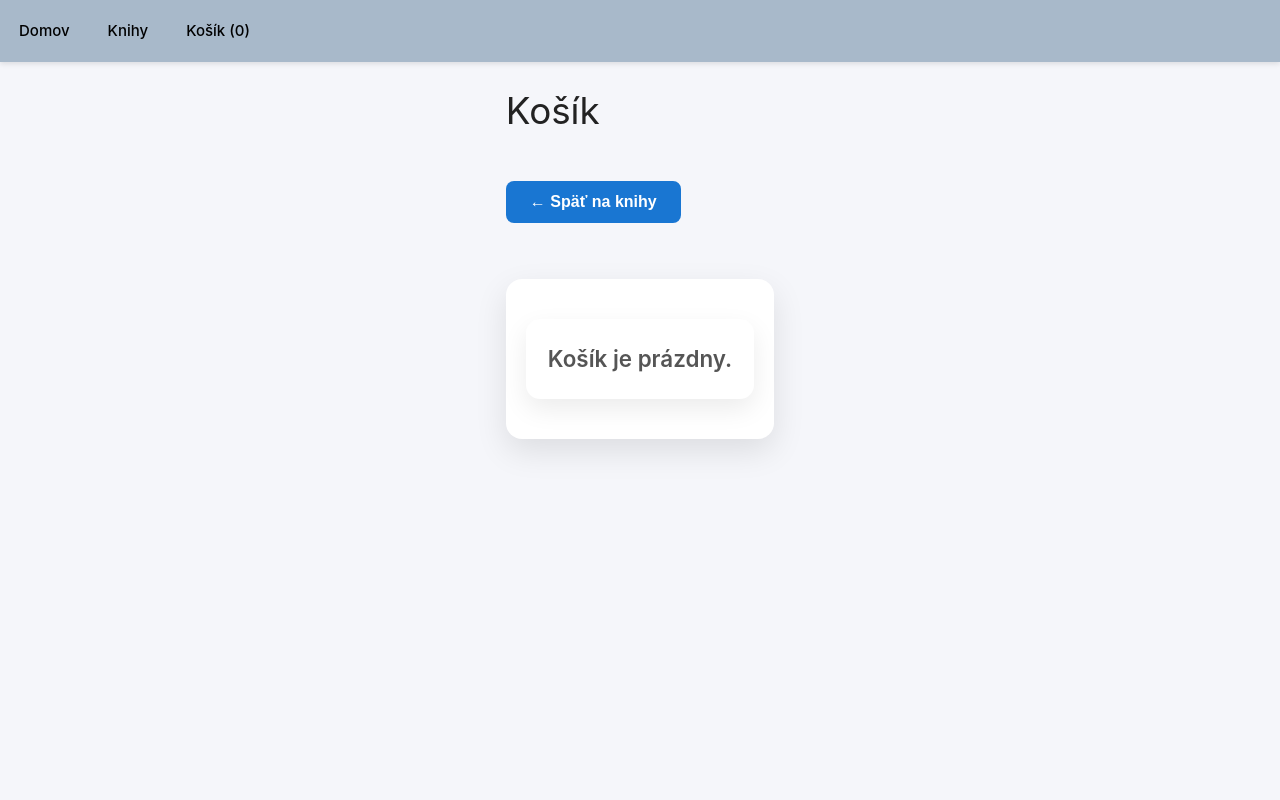
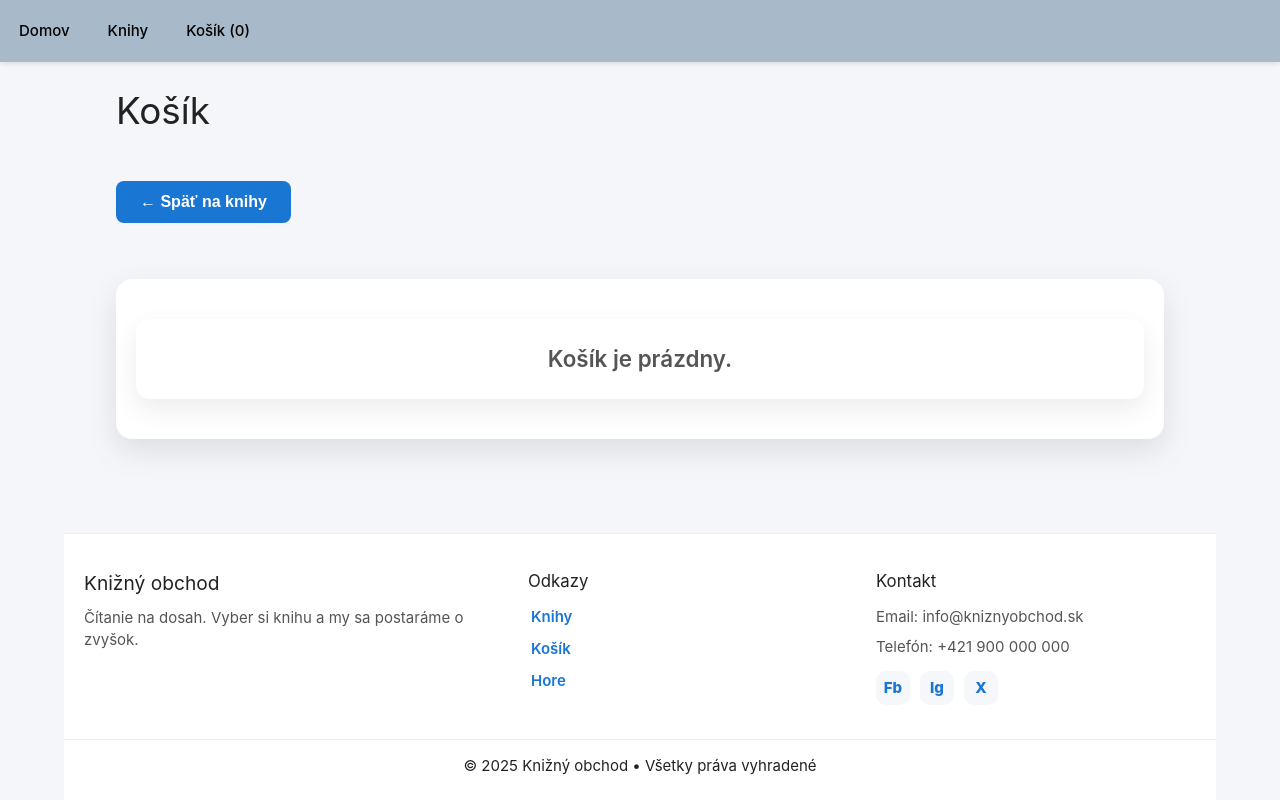
Before and after one commit to bebeBerni/Knizny-e-shop, a Vue app: page /kosik in a window 1280 px wide. Built offline with nearby package versions, Linux system fonts and the light colour scheme; the HTML template or start-up script is replaced by a standard one.

Commit message:
footer + oprava inputu

```diff
--- a/src/App.vue
+++ b/src/App.vue
@@ -1,23 +1,27 @@
 <template>
   <div id="app">
     <Navbar />
+
     <main class="container">
       <router-view />
     </main>
+
+    <Footer />
   </div>
 </template>
 
-
 <script>
 import Navbar from './components/Navbar.vue'
-
+import Footer from './components/Footer.vue'
 
 export default {
   name: 'App',
-  components: { Navbar }
+  components: {
+    Navbar,
+    Footer
+  }
 }
 </script>
-
 
 <style>
 * {
@@ -44,5 +48,4 @@ main.container {
   padding: 2rem;
   background-color: #f5f6fa;
 }
-
 </style>
--- a/src/components/CartItem.vue
+++ b/src/components/CartItem.vue
@@ -26,10 +26,14 @@ export default {
     }
 },
     methods: {
-        updateQuantity(val) {
-            this.$emit('update-quantity', { id: this.item.id, quantity: val })
-        }
-}
+    updateQuantity(payload) {
+      const value = typeof payload === 'number' ? payload : Number(payload?.target?.value)
+
+      if (!Number.isFinite(value)) return
+
+      this.$emit('update-quantity', { id: this.item.id, quantity: value })
+    }
+  }
 }
 </script>
 
--- /dev/null
+++ b/src/components/Footer.vue
@@ -0,0 +1,155 @@
+<template>
+  <footer class="app-footer">
+    <div class="footer-inner">
+      <div class="brand">
+        <h3>Knižný obchod</h3>
+        <p>Čítanie na dosah. Vyber si knihu a my sa postaráme o zvyšok.</p>
+      </div>
+
+      <div class="links">
+        <h4>Odkazy</h4>
+        <ul>
+          <li><router-link to="/knihy">Knihy</router-link></li>
+          <li><router-link to="/kosik">Košík</router-link></li>
+          <li><a href="hore" @click.prevent="scrollTop">Hore</a></li>
+        </ul>
+      </div>
+
+      <div class="contact">
+        <h4>Kontakt</h4>
+        <p><strong>Email:</strong> info@kniznyobchod.sk</p>
+        <p><strong>Telefón:</strong> +421 900 000 000</p>
+        <div class="social">
+          <a href="https://facebook.com" target="_blank" title="Facebook">Fb</a>
+          <a href="https://www.instagram.com" target="_blank"  title="Instagram">Ig</a>
+          <a href="https://www.x.com" target="_blank" title="X">X</a>
+        </div>
+      </div>
+    </div>
+
+    <div class="bottom">
+      <p>© {{ year }} Knižný obchod • Všetky práva vyhradené</p>
+    </div>
+  </footer>
+</template>
+
+<script>
+export default {
+  name: "Footer",
+  data() {
+    return {
+      year: new Date().getFullYear(),
+    };
+  },
+  methods: {
+    goTo(path) {
+      if (this.$router) this.$router.push(path);
+    },
+    scrollTop() {
+      window.scrollTo({ top: 0, behavior: "smooth" });
+    },
+  },
+};
+</script>
+
+<style scoped>
+.app-footer {
+  width: 100%;
+  background: #ffffff;
+  border-top: 1px solid rgba(0,0,0,0.06);
+}
+
+.footer-inner {
+  max-width: 1200px;
+  margin: 0 auto;
+  padding: 34px 20px;
+  display: grid;
+  grid-template-columns: 1.3fr 1fr 1fr;
+  gap: 28px;
+  align-items: start;
+}
+
+.brand h3 {
+  margin: 0 0 8px 0;
+  font-size: 1.2rem;
+  color: #222;
+}
+
+.brand p {
+  margin: 0;
+  color: #555;
+  line-height: 1.5;
+}
+
+.links h4,
+.contact h4 {
+  margin: 0 0 10px 0;
+  font-size: 1.05rem;
+  color: #222;
+}
+
+.links ul {
+  list-style: none;
+  padding: 0;
+  margin: 0;
+  display: grid;
+  gap: 8px;
+}
+
+a {
+  color: #1976d2;
+  text-decoration: none;
+  font-weight: 600;
+  transition: color 0.2s ease, transform 0.1s ease;
+}
+
+a:hover {
+  color: #1565c0;
+}
+
+.contact p {
+  margin: 6px 0;
+  color: #555;
+}
+
+.social {
+  display: flex;
+  gap: 10px;
+  margin-top: 12px;
+}
+
+.social a {
+  width: 34px;
+  height: 34px;
+  display: inline-flex;
+  align-items: center;
+  justify-content: center;
+  border-radius: 10px;
+  background: #f5f7fa;
+  color: #1976d2;
+  font-weight: 800;
+}
+
+.social a:hover {
+  background: #e9f2ff;
+}
+
+.bottom {
+  width: 100%;
+  border-top: 1px solid rgba(0,0,0,0.06);
+}
+
+.bottom > * {
+  max-width: 1200px;
+  margin: 0 auto;
+  padding: 14px 20px 22px;
+}
+
+.bottom p {
+  margin: 0;
+  text-align: center;
+  width: 100%;
+  color: #222;
+}
+
+</style>
--- a/src/components/QuantitySelector.vue
+++ b/src/components/QuantitySelector.vue
@@ -1,7 +1,7 @@
 <template>
     <div class="quantity-selector">
         <button @click="decrease">-</button>
-        <input type="number" :value="value" @input="onInput($event)" min="1" />
+        <input type="number" :value="value" min="1" @input="onInput" @blur="onBlur"/>
         <button @click="increase">+</button>
     </div>
 </template>
@@ -22,13 +22,27 @@ export default {
   },
 
   decrease() {
-            if (this.value > 1) this.$emit('input', this.value - 1)
+    if (this.value > 1) {
+      this.$emit('input', this.value - 1)
+    }
   },
 
   onInput(e) {
-            const v = Number(e.target.value) || 1
-            if (v < 1) return
+    const raw = e.target.value
+    if (raw === '') return
+
+    const v = Number(raw)
+    if (!Number.isFinite(v)) return
+
     this.$emit('input', v)
+  },
+
+  onBlur(e) {
+    let v = Number(e.target.value)
+
+    if (!Number.isFinite(v) || v < 1) {
+      this.$emit('input', 1)
+    }
   }
 }
 }
@@ -89,15 +103,5 @@ export default {
 
     background: #ffffff;
 }
-.quantity-selector input::-webkit-outer-spin-button,
-.quantity-selector input::-webkit-inner-spin-button {
-    -webkit-appearance: none;
-    margin: 0;
-}
-
-.quantity-selector input[type="number"] {
-    -moz-appearance: textfield;
-}
-
 
 </style>
```
Lines whose indentation alone changed are shown as unchanged.
